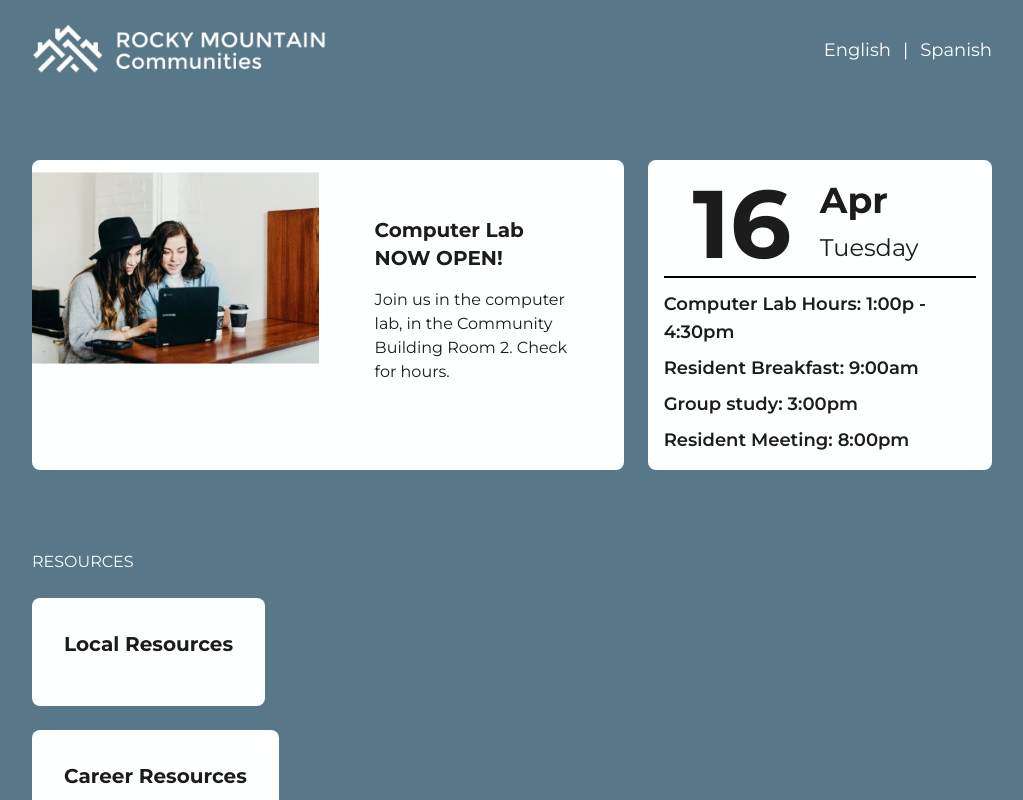
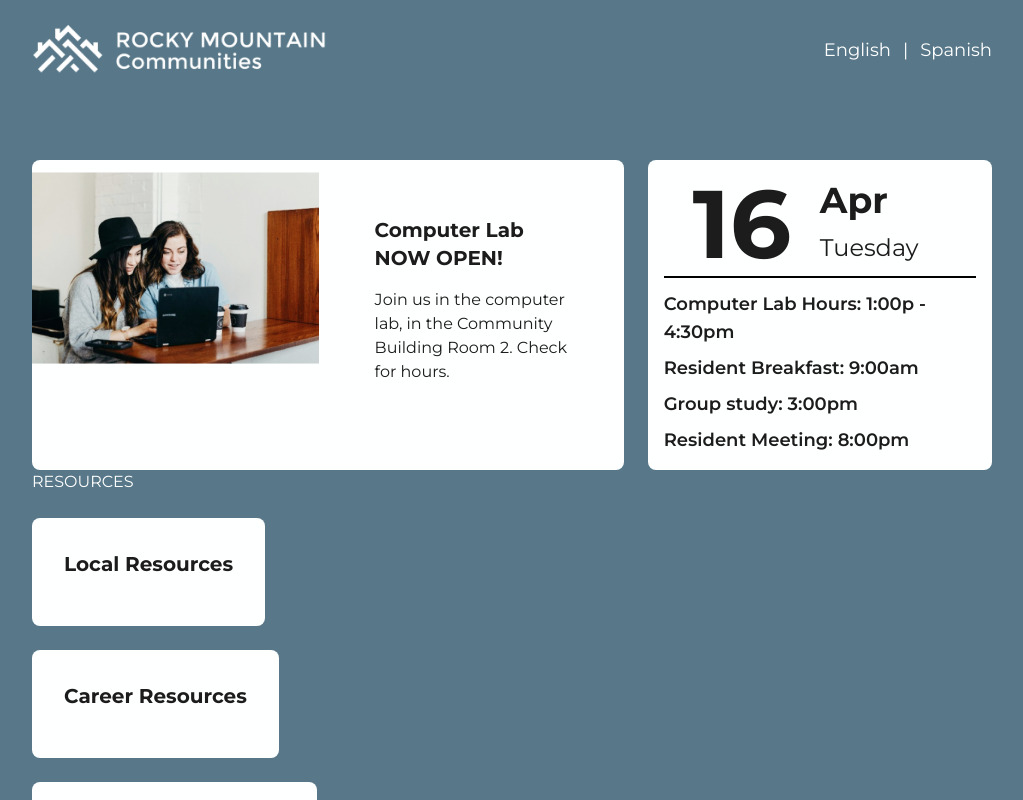
Before and after one commit to specollective/RMC-Resources, a Next.js app: page / in a window 1280 px wide. Shown: the top 800 px of the page, without its empty margins (128-1151 px from the left). Built offline with nearby package versions, Linux system fonts and the light colour scheme.

Commit message:
Adjust layout for nav and margins on page

```diff
--- a/app/layout.tsx
+++ b/app/layout.tsx
@@ -3,6 +3,7 @@ import type { Metadata } from 'next';
 import { Montserrat } from 'next/font/google';
 import './globals.css';
 import Footer from '@/app/components/Footer';
+import Navbar from '@/app/components/Navbar';
 
 const mons = Montserrat({ subsets: ['latin'] });
 
@@ -18,8 +19,11 @@ export default function RootLayout({
 }>) {
   return (
     <html lang='en'>
-      <body className={`${mons.className} `}>
-        {children}
+      <body className={`h-full ${mons.className} `}>
+        <div className='relative z-1 text-[#1C1C1C] flex flex-col justify-between w-full py-5 px-5 md:px-40 space-y-20'>
+          <Navbar />
+          {children}
+        </div>
         <Footer />
       </body>
     </html>
--- a/app/page.tsx
+++ b/app/page.tsx
@@ -1,15 +1,11 @@
-import Navbar from '@/app/components/Navbar';
 import InfoSection from '@/app/components/InfoSection';
 import Resources from '@/app/components/Resources';
 
 export default function Home() {
   return (
-    <main className='relative min-h-fill w-full'>
-      <div className='relative z-1 text-[#1C1C1C] flex flex-col justify-between w-full py-5 px-5 md:px-40 space-y-20'>
-        <Navbar />
-        <InfoSection />
-        <Resources />
-      </div>
+    <main>
+      <InfoSection />
+      <Resources />
     </main>
   );
 }
```
